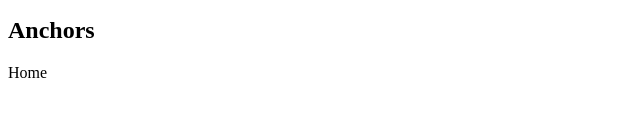
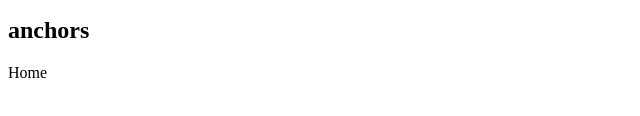
Before and after one commit to skyapierce/skyapierce.github.io, a plain HTML site: page week03-day02.html in a window 1280 px wide. Shown: the part 344-460 px from the top of the page, 0-640 px from the left. Drawn offline with Linux system fonts and the light colour scheme.

Commit message:
Update week03-day02.html

```diff
--- a/week03-day02.html
+++ b/week03-day02.html
@@ -22,7 +22,7 @@
         <li>Item Six</li>
     </ul>
 
-    <h2>Anchors</h2>
+    <h2>anchors</h2>
 
     <a heref="https://skyapierce.github.io/index.html">Home</a>
 </body>
```
